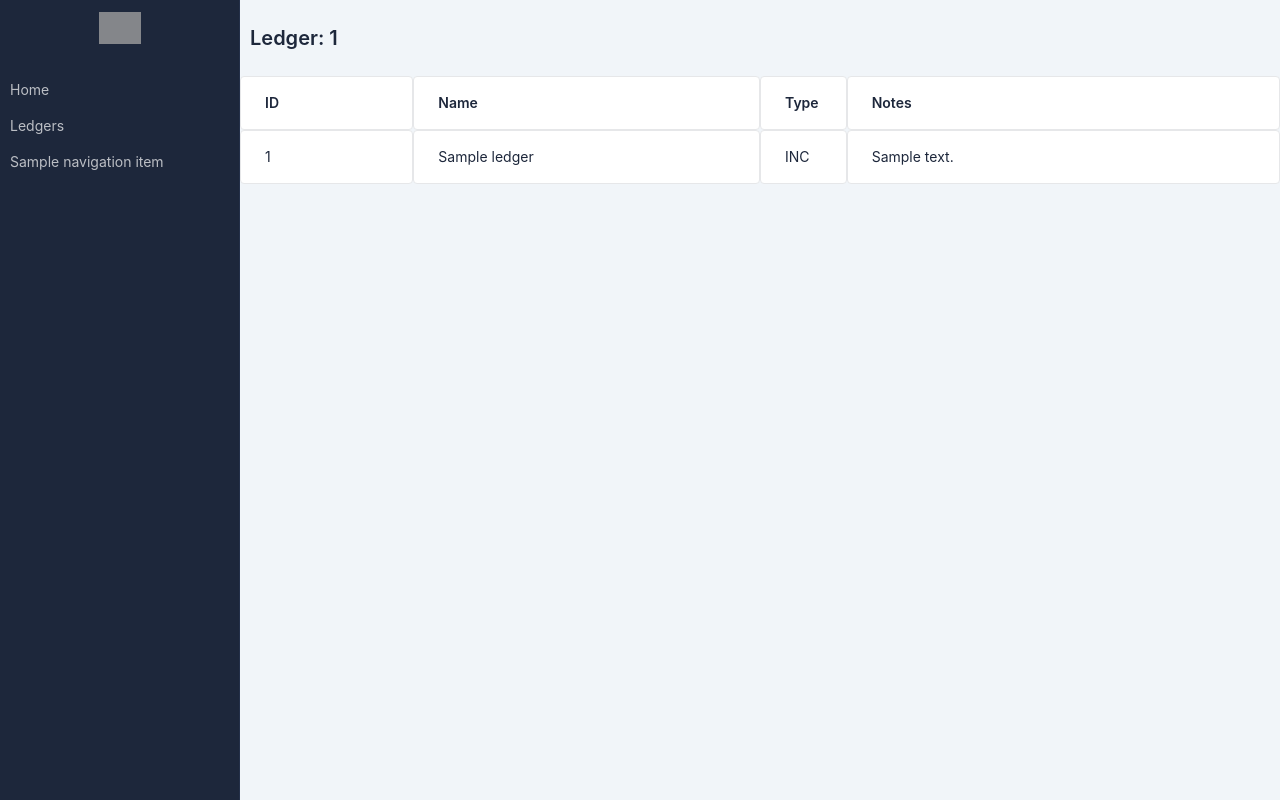
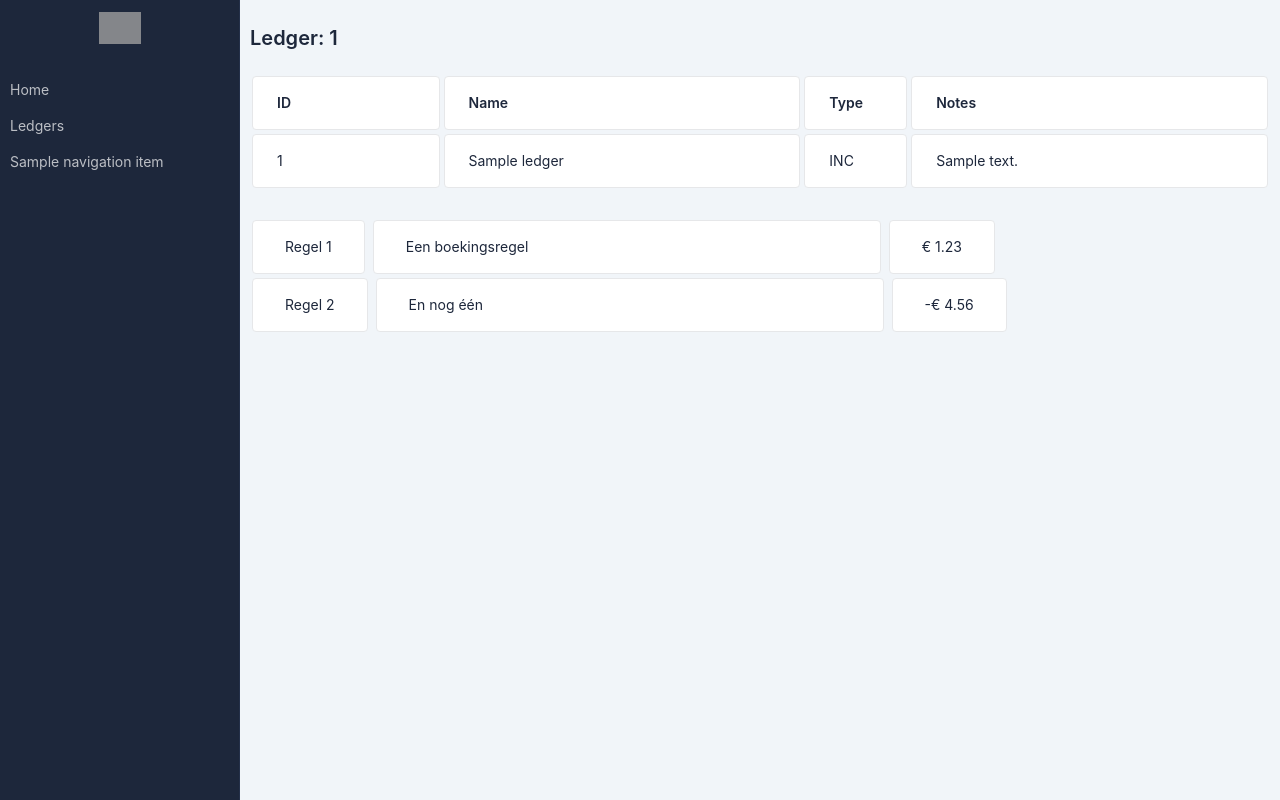
Before and after one commit to Encephala/accountancpy, a Django app: page /ledgers/1/ in a window 1280 px wide. Run offline with Django 4.2, Linux system fonts and the light colour scheme; tables that the repository leaves empty hold one stand-in row (values such as "Sample post"); some libraries are stand-ins or nearby versions; grey boxes are pictures that could not be loaded.

Commit message:
Played around with Bootstrap layouts, fix CSS intellisense

```diff
--- a/app/ledgers/templates/ledgers/view.html
+++ b/app/ledgers/templates/ledgers/view.html
@@ -9,15 +9,44 @@
 {% block page-title %} Ledger: {{ ledger.id }} {% endblock %}
 
 {% block htmx-shell %}
-<div class="row">
-    <div class="card card-body col-2 strong">ID</div>
-    <div class="card card-body col-4 strong">Name</div>
-    <div class="card card-body col-1 strong">Type</div>
-    <div class="card card-body col-5 strong">Notes</div>
+<div class="container-xl">
+    <div class="row row-cards mb-1 column-gap-1">
+        <div class="card card-body col-2 strong">ID</div>
+        <div class="card card-body col-4 strong">Name</div>
+        <div class="card card-body col-1 strong">Type</div>
+        <div class="card card-body col-4 strong">Notes</div>
+    </div>
+    <div class="row row-cards column-gap-1">
+        <div class="card card-body col-2">{{ object.id }}</div>
+        <div class="card card-body col-4">{{ object.name }}</div>
+        <div class="card card-body col-1">{{ object.type }}</div>
+        <div class="card card-body col-4">{{ object.notes }}</div>
+    </div>
+</div>
 
-    <div class="card card-body col-2">{{ object.id }}</div>
-    <div class="card card-body col-4">{{ object.name }}</div>
-    <div class="card card-body col-1">{{ object.type }}</div>
-    <div class="card card-body col-5">{{ object.notes }}</div>
+<div class="container-xl mt-4">
+    <div class="row row-cards mb-1 column-gap-2">
+        <div class="card col-auto">
+            <div class="card-body">Regel 1</div>
+        </div>
+        <div class="card col-6">
+            <div class="card-body">Een boekingsregel</div>
+        </div>
+        <div class="card col-auto">
+            <div class="card-body">€ 1.23</div>
+        </div>
+    </div>
+
+    <div class="row row-cards mb-1 column-gap-2">
+        <div class="card col-auto">
+            <div class="card-body">Regel 2</div>
+        </div>
+        <div class="card col-6">
+            <div class="card-body">En nog één</div>
+        </div>
+        <div class="card col-auto">
+            <div class="card-body">-€ 4.56</div>
+        </div>
+    </div>
 </div>
 {% endblock htmx-shell %}
```
